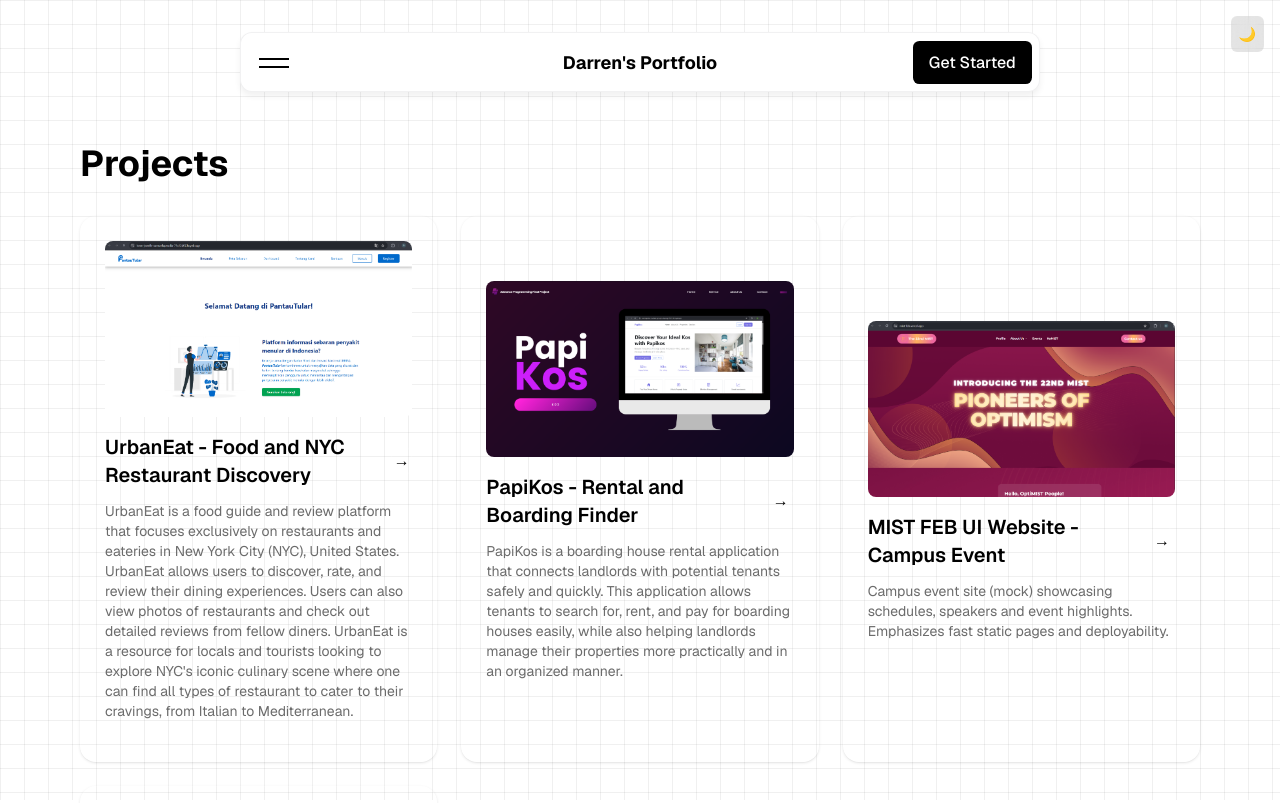
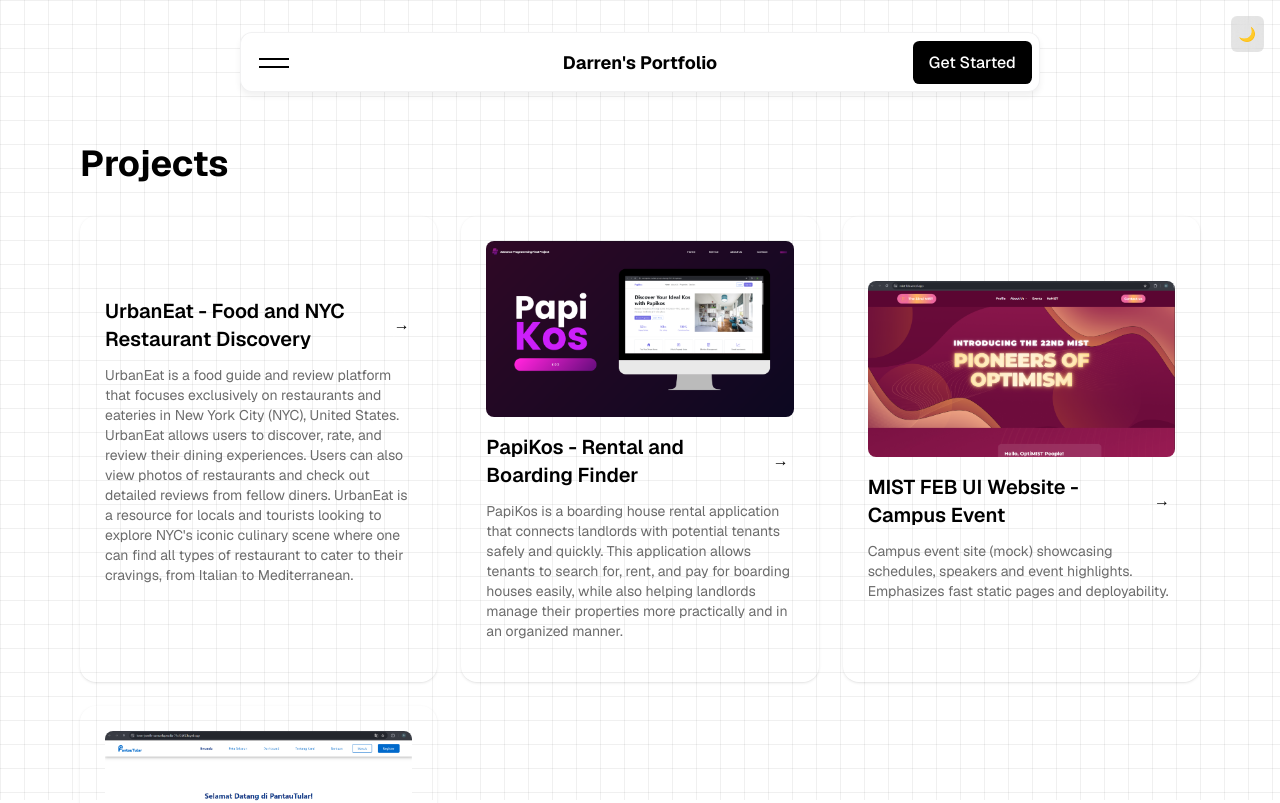
Before and after one commit to DarrenM07/my-portofolio, a Next.js app: page /projects in a window 1280 px wide. Shown: the top 803 px of the page. Built offline with nearby package versions, Linux system fonts and the light colour scheme.

Commit message:
fix projects

```diff
--- a/src/app/projects/page.tsx
+++ b/src/app/projects/page.tsx
@@ -20,7 +20,7 @@ const projects = [
       period: '2024',
       notes: 'Mock discovery app with search, filters and responsive UI. Focused on component reusability and UX.',
     },
-    image: '/image.png',
+    image: '',
     repo: 'https://github.com/kevinadriano1/urbaneat',
     live: 'https://urbaneat.example.com',
   },
```
